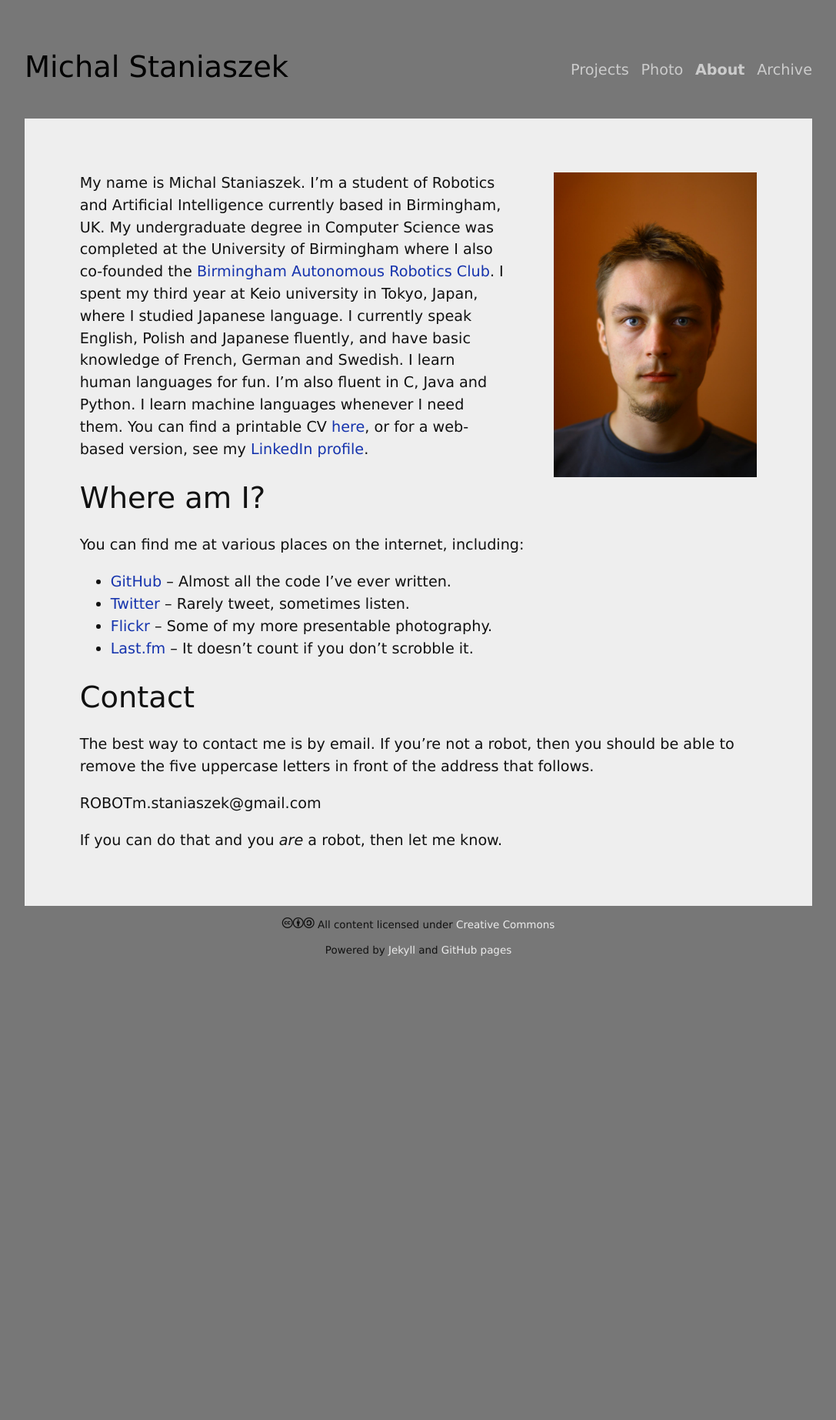
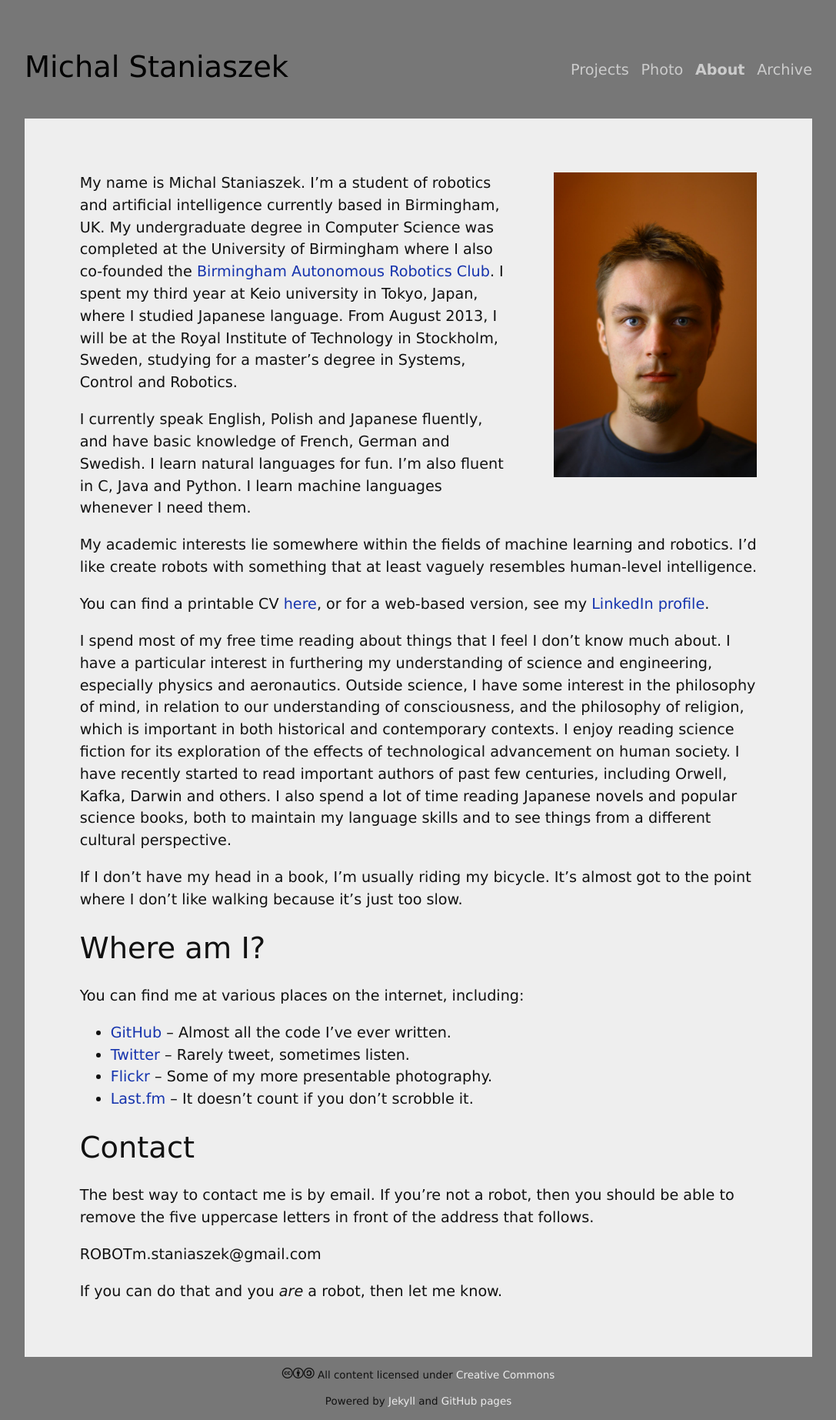
Before and after one commit to heuristicus/heuristicus.github.io, a Jekyll site: the page built from about/index.md, in a window 1280 px wide. Shown: the whole page at 77% size, without its empty margins (96-1183 px from the left). Built offline with Jekyll 4.4.1, drawn with Linux system fonts in a browser that asks for light colours; some web fonts are replaced; Markdown is read by kramdown in place of the engine named in the settings; before the commit the page ends 1259 px from its top, so only the background shows below that.

Commit message:
About update

```diff
--- a/about/index.md
+++ b/about/index.md
@@ -4,19 +4,44 @@ title: About
 ---
 <img src="../img/face.jpg" align="right"/>
 
-My name is Michal Staniaszek. I'm a student of Robotics and Artificial
-Intelligence currently based in Birmingham, UK. My undergraduate degree in
+My name is Michal Staniaszek. I'm a student of robotics and artificial
+intelligence currently based in Birmingham, UK. My undergraduate degree in
 Computer Science was completed at the University of Birmingham where I also
 co-founded the
 [Birmingham Autonomous Robotics Club](http://barcuk.github.io/index.html). I
 spent my third year at Keio university in Tokyo, Japan, where I studied Japanese
-language. I currently speak English, Polish and Japanese fluently, and have
-basic knowledge of French, German and Swedish. I learn human languages for
-fun. I'm also fluent in C, Java and Python. I learn machine languages whenever I
-need them. You can find a printable CV
+language. From August 2013, I will be at the Royal Institute of Technology in
+Stockholm, Sweden, studying for a master's degree in Systems, Control and
+Robotics.
+
+I currently speak English, Polish and Japanese fluently, and have basic
+knowledge of French, German and Swedish. I learn natural languages for fun. I'm
+also fluent in C, Java and Python. I learn machine languages whenever I need
+them.
+
+My academic interests lie somewhere within the fields of machine learning and
+robotics. I'd like create robots with something that at least vaguely resembles
+human-level intelligence.
+
+You can find a printable CV
 [here](https://github.com/heuristicus/cv/blob/master/cv.pdf?raw=true), or for a
 web-based version, see my
 [LinkedIn profile](http://www.linkedin.com/profile/view?id=236650527).
+
+I spend most of my free time reading about things that I feel I don't know much
+about. I have a particular interest in furthering my understanding of science
+and engineering, especially physics and aeronautics. Outside science, I have
+some interest in the philosophy of mind, in relation to our understanding of
+consciousness, and the philosophy of religion, which is important in both
+historical and contemporary contexts. I enjoy reading science fiction for its
+exploration of the effects of technological advancement on human society. I have
+recently started to read important authors of past few centuries, including
+Orwell, Kafka, Darwin and others. I also spend a lot of time reading Japanese
+novels and popular science books, both to maintain my language skills and to see
+things from a different cultural perspective.
+
+If I don't have my head in a book, I'm usually riding my bicycle. It's almost
+got to the point where I don't like walking because it's just too slow.
 
 ## Where am I?
 You can find me at various places on the internet, including:
--- a/res/styles.css
+++ b/res/styles.css
@@ -198,7 +198,7 @@ pre {
 
 code {
     font-size: 16px; /* fallback in case viewport resizing is not supported */
-    font: 1.2vw/1.5 Inconsolata, monospace;
+    font: 1.3vw/1.5 Inconsolata, monospace;
 }
 
 .highlight {
```
